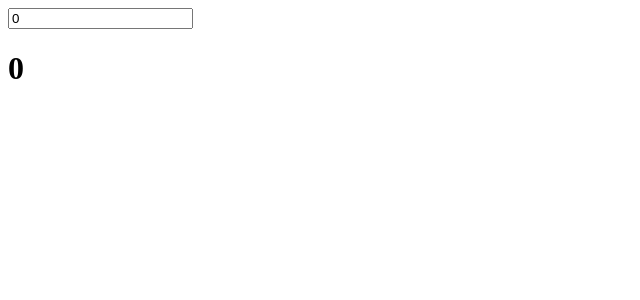
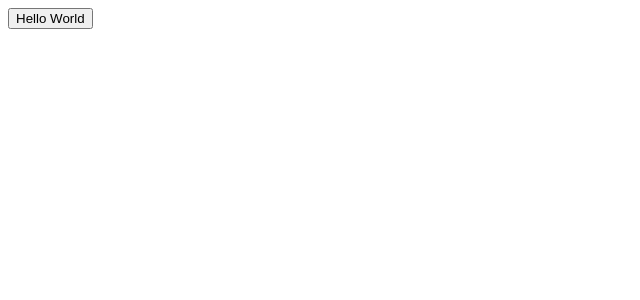
Before and after one commit to kiwi334334/svelte-profile, a SvelteKit app: page / in a window 1280 px wide. Shown: the top 300 px of the page, without its empty margins (0-640 px from the left). Built offline with nearby package versions, Linux system fonts and the light colour scheme.

Commit message:
modified:   src/routes/+page.svelte

```diff
--- a/src/routes/+page.svelte
+++ b/src/routes/+page.svelte
@@ -1,8 +1,23 @@
 <script lang="ts">
    let count = $state(0);
+   let arrayWithAllMessages = $state([
+    'Hello World',
+    'Why Would You Do This',
+    'How Dare You!',
+    'Who are you?',
+    'AlphaSONIC!!!',
+    'Luke I Am Your Father',
+    'Hello There',
+    'Subway Eat Fresh',
+    'NOOOOOOOOOOOOOOOOOOOOOOOOOOOO!',
+    'In Response: Counter Spell'
+   ])
 </script>
 
 <div>
-    <input type="number" bind:value={count}>
-    <h1>{count}</h1>
+    <button onclick={() => {count = Math.floor(Math.random() * 10)}}>{arrayWithAllMessages[count]}</button>
 </div>
+
+<style>
+
+</style>
```
